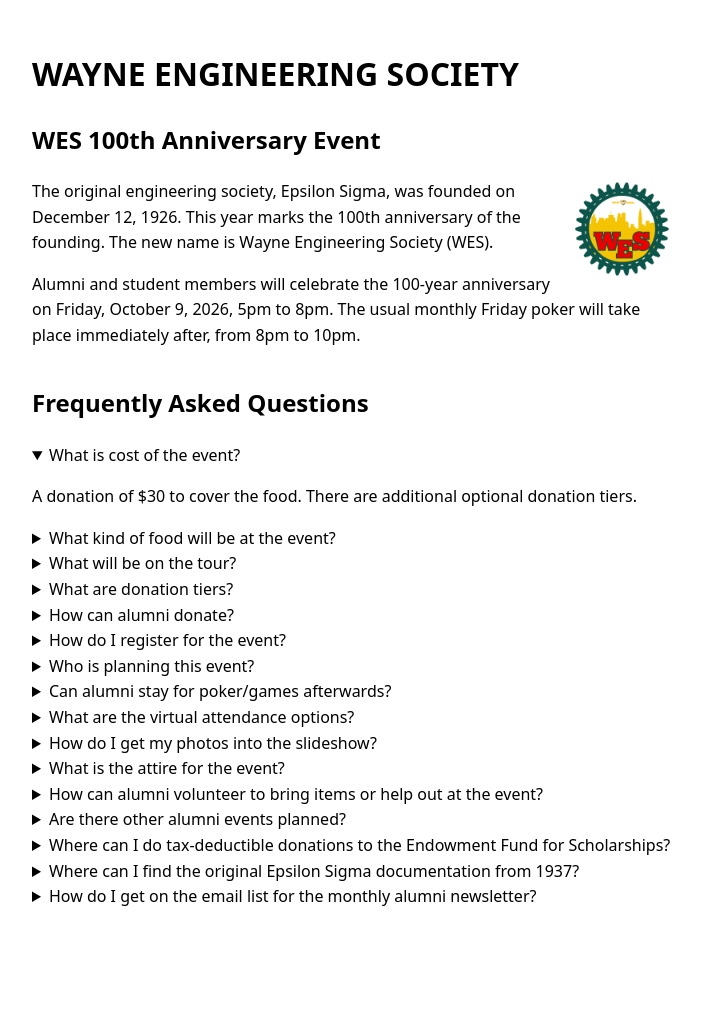
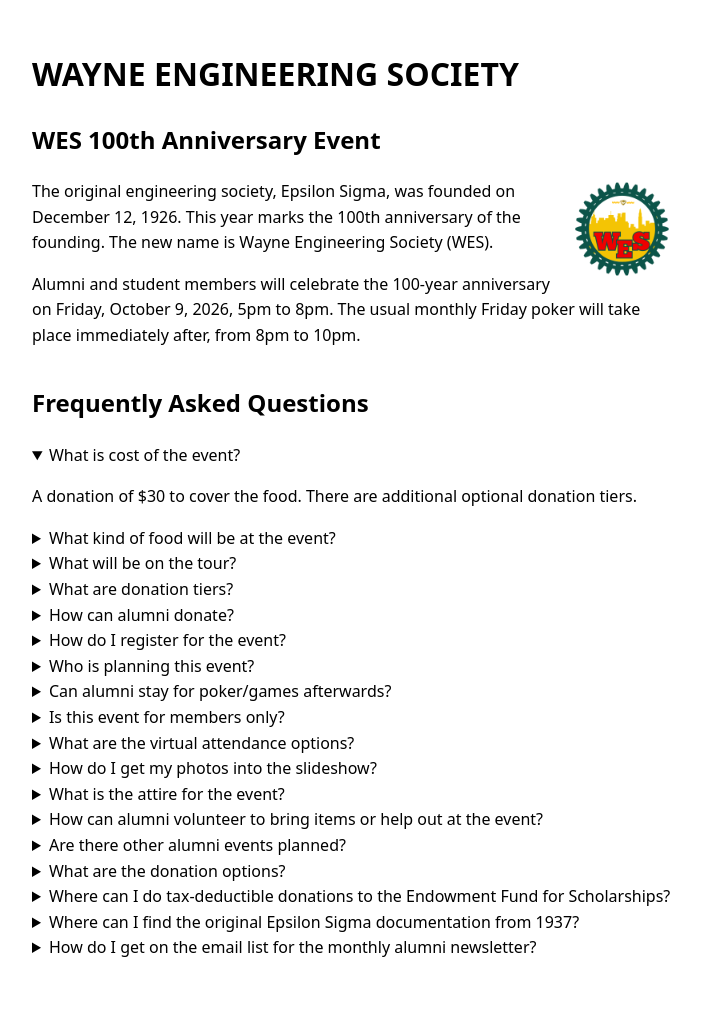
Before and after one commit to mciechanumich/WES100, a Jekyll site: the page built from docs/index.html, in a window 1280 px wide. Shown: the whole page, without its empty margins (288-989 px from the left). Built offline with Jekyll 4.4.1, drawn with Linux system fonts in a browser that asks for light colours; before the commit the page ends 958 px from its top, so only the background shows below that.

Commit message:
feat: added description of two donation channels

```diff
--- a/docs/index.html
+++ b/docs/index.html
@@ -91,6 +91,15 @@
     </div>
   </details>
 
+
+   <!-- FAQ Item -->
+  <details class="faq-item">
+    <summary class="faq-question">Is this event for members only?</summary>
+    <div class="faq-answer">
+      <p>Yes. We are hosting an event for alumni members and student members. Other planned events are for families / spouses / SO's, such as the not-freeze-your-buns-off game the next day on Saturday, October 10. </p>
+    </div>
+  </details>
+
   <!-- FAQ Item -->
   <details class="faq-item">
     <summary class="faq-question">What are the virtual attendance options?</summary>
@@ -133,7 +142,16 @@
   <details class="faq-item">
     <summary class="faq-question">Are there other alumni events planned?</summary>
     <div class="faq-answer">
-      <p>Yes! The after the event, Saturday, Oct 10 we plan to have a family tailgate party for the non-freeze-your-buns-off game. </p>
+      <p>Yes! The day after the event, Saturday, Oct 10 we will have a family tailgate party for the not-freeze-your-buns-off game.</p>
+    </div>
+  </details>
+
+  <!-- FAQ Item -->
+  <details class="faq-item">
+    <summary class="faq-question">What are the donation options?</summary>
+    <div class="faq-answer">
+      <p>You can donate to the house restoration and maintenance, or you can donate to the Endowment Fund that goes toward Scholarships. House donations go to the Alumni Association (treasurer Bryan). Endowment Fund donations go through the College of Engineering using these instructions: <a href="{{ 'wes_giving_guide.html' | relative_url }}">Endowment Fund Giving Guide</a>.
+</p>
     </div>
   </details>
 
```
